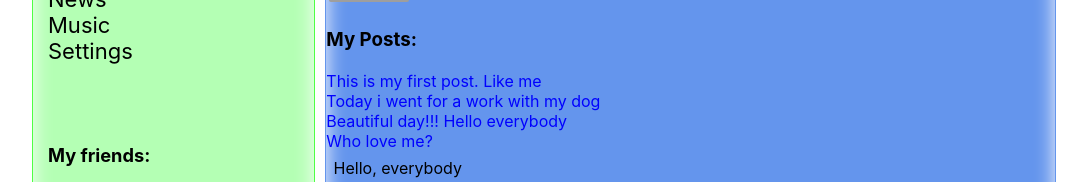
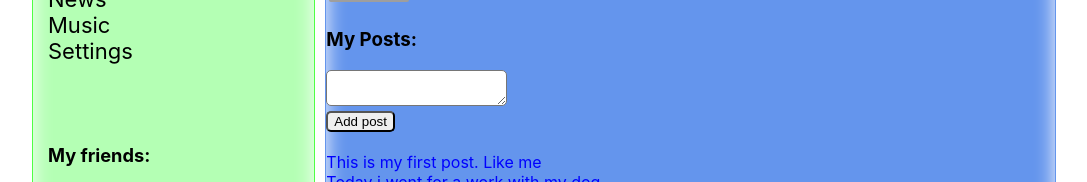
Before and after one commit to ARTobstrel/SocialNetworkReactApp, a React (Create React App) app: page /profile in a window 1280 px wide. Shown: the part 154-336 px from the top of the page, without its empty margins (96-1183 px from the left). Built offline with nearby package versions, Linux system fonts and the light colour scheme; grey boxes are pictures that could not be loaded.

Commit message:
add About

```diff
--- /dev/null
+++ b/src/components/Content/About/About.jsx
@@ -0,0 +1,15 @@
+import React from 'react';
+import s from './Aboute.module.css';
+
+const About = () => {
+    return (
+        <div className={s.container}>
+
+            <h2>Hello, people!</h2>
+            <h3>Welcome to my Social Network</h3>
+
+        </div>
+    )
+};
+
+export default About;
--- /dev/null
+++ b/src/components/Content/About/Aboute.module.css
@@ -0,0 +1,4 @@
+.container {
+    padding: 20px;
+    color: #000;
+}
--- a/src/components/Content/Content.jsx
+++ b/src/components/Content/Content.jsx
@@ -5,12 +5,14 @@ import News from "./News/News";
 import Music from "./Music/Music";
 import Settings from "./Settings/Settings";
 import React from "react";
-
+import About from "./About/About";
 
 
 const Content = (props) => {
     return(
         <div className={'App-wrapper-content'}>
+
+
 
             <Route path={'/dialogs'} render={ () => <Dialogs dialogsData={props.messagePage.dialogsData}
                                                              messages={props.messagePage.messages}/>}/>
@@ -20,6 +22,8 @@ const Content = (props) => {
             <Route path={'/music'} render={ () => <Music/>}/>
             <Route path={'/settings'} render={ () => <Settings/>}/>
 
+            <Route path={'/about'} render={ () => <About/>}/>
+
         </div>
     )
 };
--- a/src/components/Content/Dialogs/Dialogs.jsx
+++ b/src/components/Content/Dialogs/Dialogs.jsx
@@ -25,7 +25,16 @@ const Dialogs = (props) => {
 
             <div className={s.messages}>
                 {messagesElements}
+
+                <div>
+                    <textarea></textarea>
+                    <div>
+                        <button>send</button>
+                    </div>
+                </div>
             </div>
+
+
 
         </div>
 
--- a/src/components/Content/Profile/MyPosts/MyPosts.jsx
+++ b/src/components/Content/Profile/MyPosts/MyPosts.jsx
@@ -14,9 +14,24 @@ const MyPosts = (props) => {
             <Post message={c.comment} src_img={c.src_img} />
         );
 
+    let newPostElement = React.createRef();
+
+    let addPost = () => {
+        let text = newPostElement.current.value;
+        alert(text);
+    };
+
     return (
         <div>
             <h3>My Posts:</h3>
+
+            <div>
+                <textarea ref={newPostElement}></textarea>
+            </div>
+
+            <div>
+                <button onClick={addPost}>Add post</button>
+            </div>
 
             <div className={s.posts}>
                 {myPosts}
```
